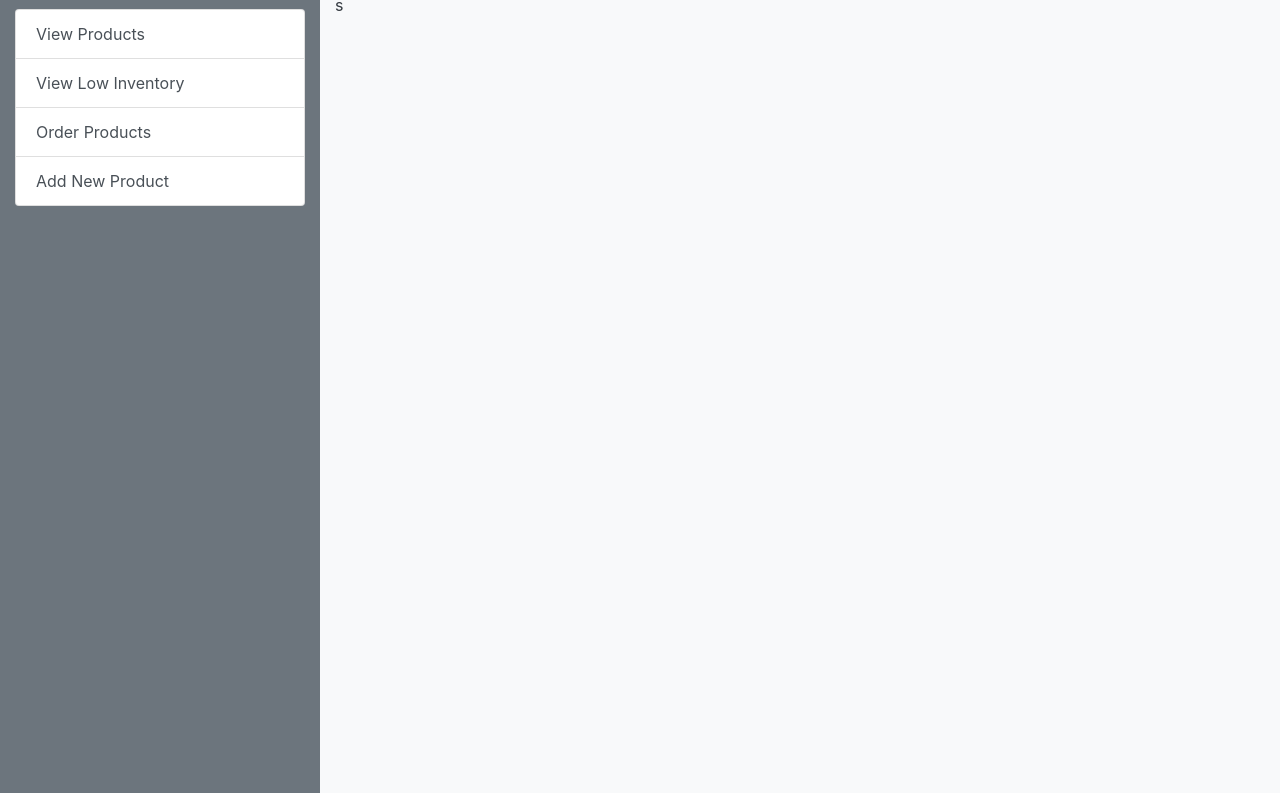
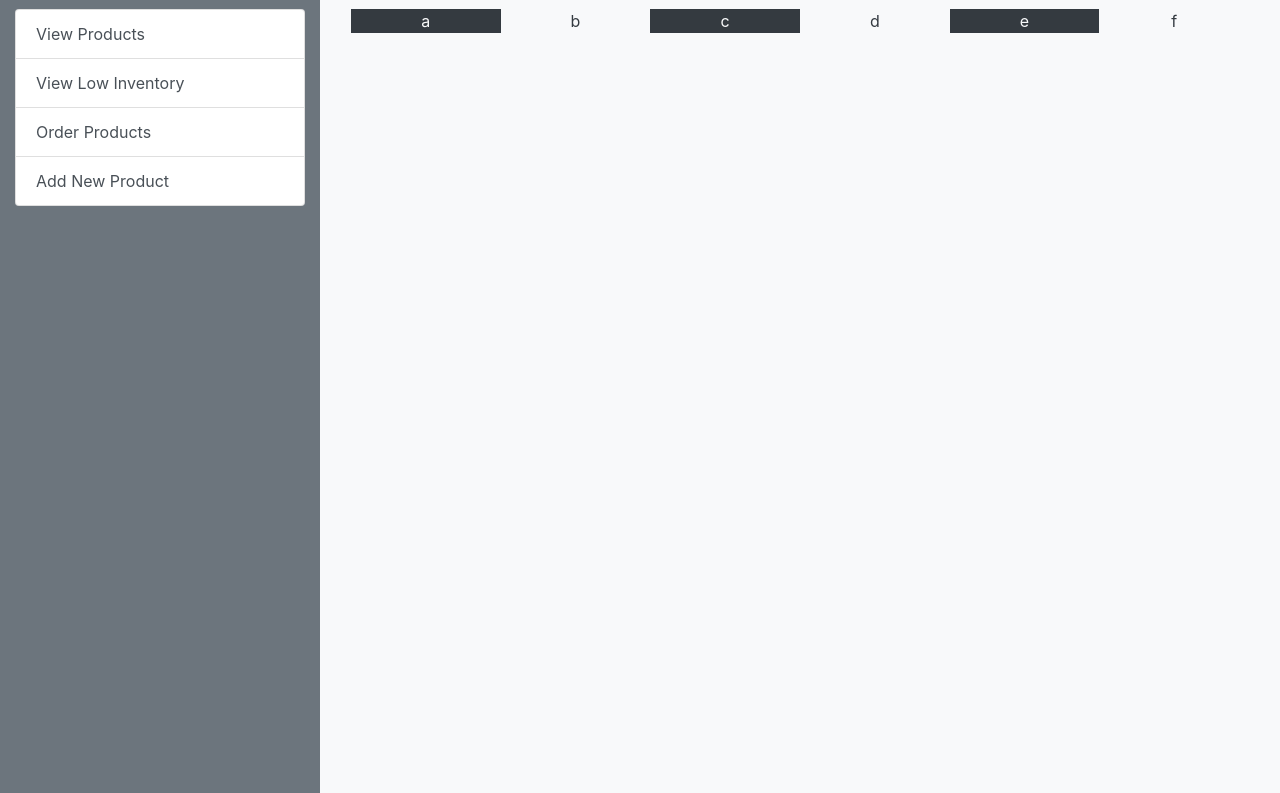
Before and after one commit to downtownadambrown/Bamazon, a website: page public/admin.html in a window 1280 px wide. Shown: the part 49-842 px from the top of the page. Drawn offline with nearby package versions, Linux system fonts and the light colour scheme.

Commit message:
Admin page updates to UI

```diff
--- a/public/admin.html
+++ b/public/admin.html
@@ -25,7 +25,26 @@
                   </div>
             </div>
             <div class="col-9 bg-light text-dark">
-                s
+                <div class="row m-3 text-center">
+                    <div class="col-2 bg-dark text-light">
+                       a
+                    </div>
+                    <div class="col-2 bg-light text-dark">
+                       b
+                    </div>
+                    <div class="col-2 bg-dark text-light">
+                       c
+                    </div>
+                    <div class="col-2 bg-light text-dark">
+                       d
+                    </div>
+                    <div class="col-2 bg-dark text-light">
+                        e
+                     </div>
+                     <div class="col-2 bg-light text-dark">
+                        f
+                     </div>
+                </div>
             </div>
         </div>
     </div>
```
Also changed, not shown: public/index.html (+1 -0 lines).
